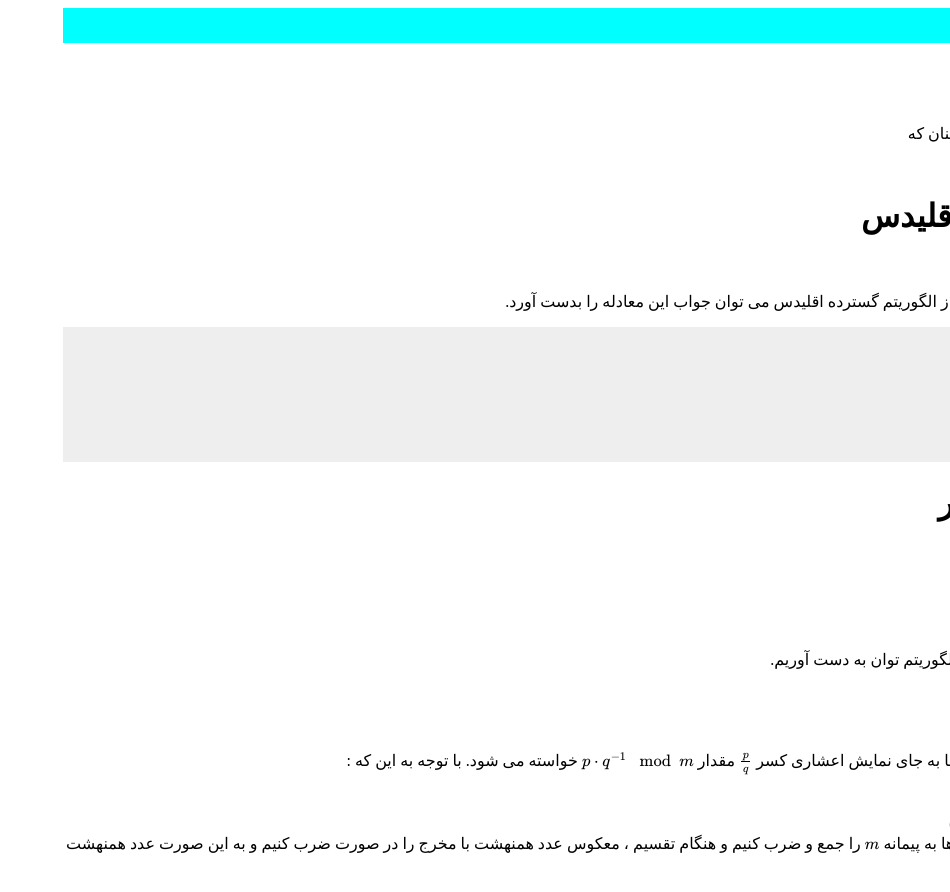
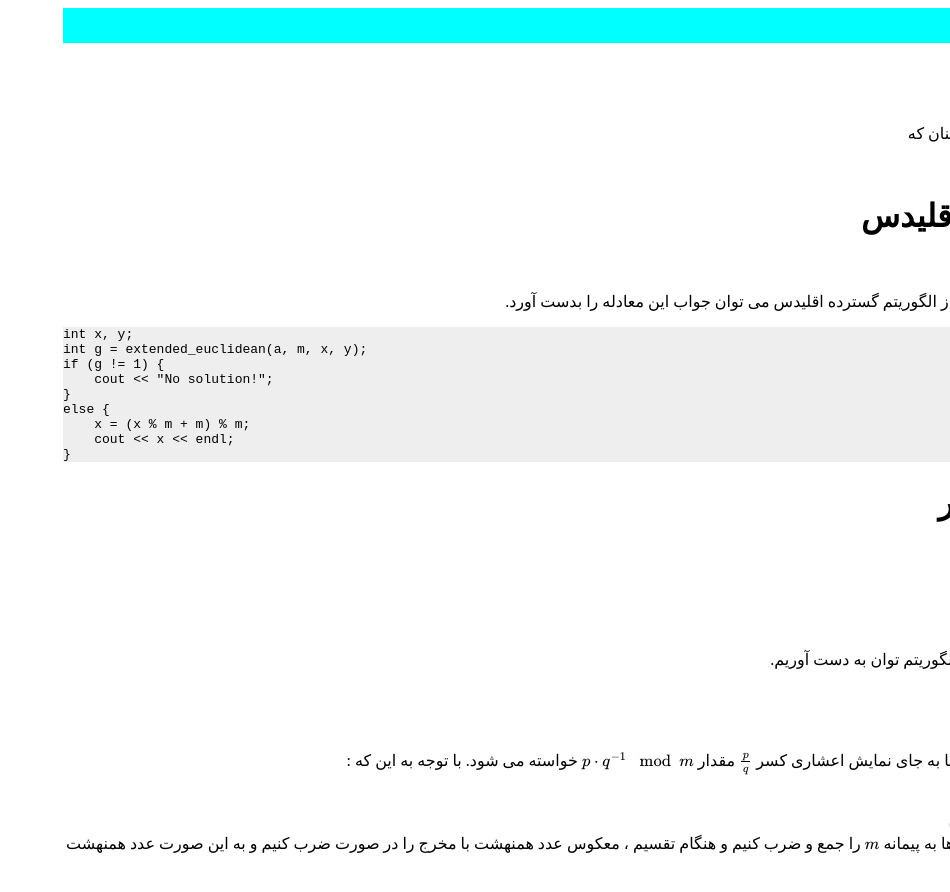
Before and after one commit to shaazzz/FarsiCP, a Jekyll site: the page built from wiki/algebra/modular_inverse.md, in a window 1280 px wide. Shown: the top 892 px of the page, without its empty margins (330-1280 px from the left). Built offline with Jekyll 4.4.1, drawn with Linux system fonts in a browser that asks for light colours; formulas are drawn with MathJax 3; our own code applies the rules of GitHub Pages for plain Markdown files.

Commit message:
Update Default.html

```diff
--- a/_layouts/Default.html
+++ b/_layouts/Default.html
@@ -31,7 +31,7 @@
           white-space: nowrap;
       }
       pre{
-        dir: ltr;
+        direction: ltr;
         background-color: #eeeeee
       }
     </style>
```
